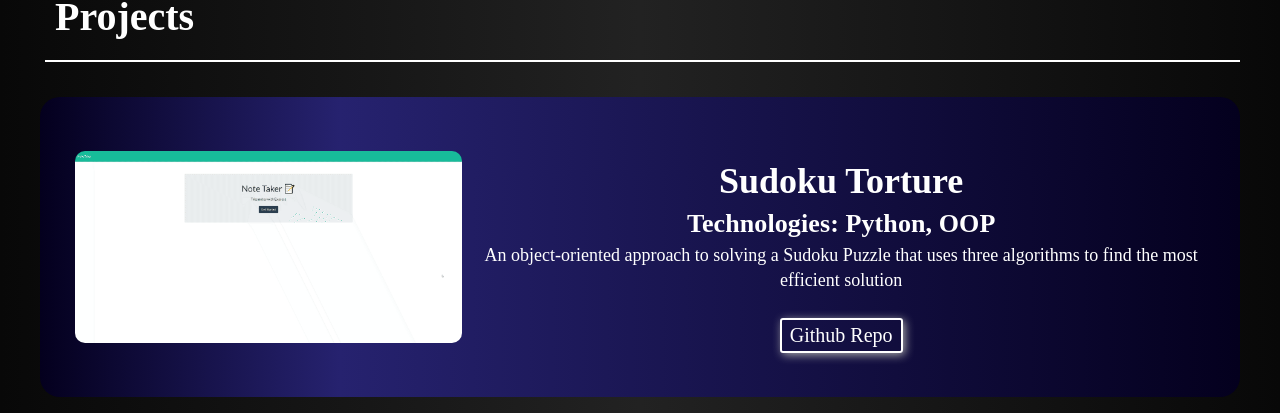
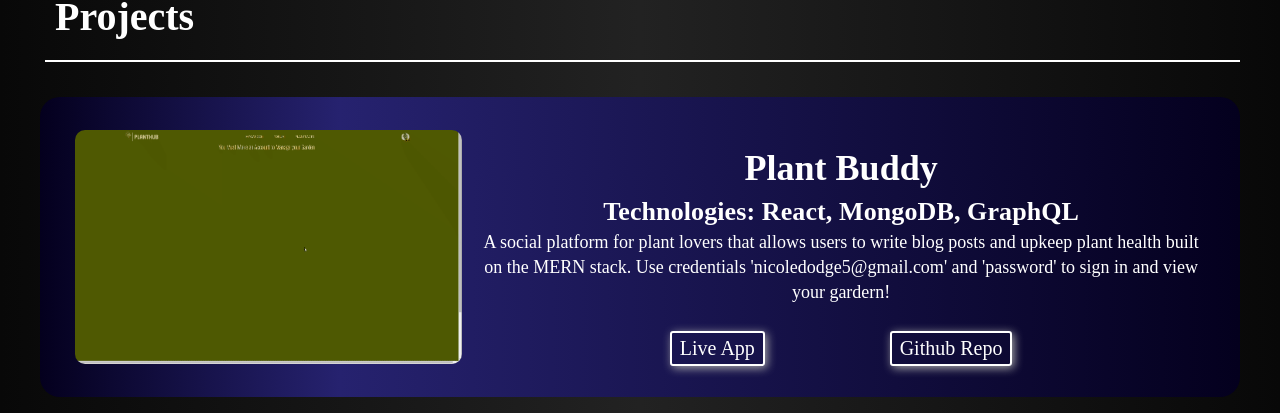
Before and after one commit to AlexisGonzalez07/alex-gonzalez-react-portfolio, a React (Create React App) app: page / in a window 1280 px wide. Shown: the part 2874-3287 px from the top of the page. Built offline with nearby package versions, Linux system fonts and the light colour scheme; the HTML template or start-up script is replaced by a standard one.

Commit message:
Temporarily removed Sudoku Torture from production site

```diff
--- a/src/Components/ProjectSection/index.js
+++ b/src/Components/ProjectSection/index.js
@@ -9,7 +9,7 @@ export const ProjectSection = () => {
       <SectionHeaderWrap>
         <SectionHeader>Projects</SectionHeader>
       </SectionHeaderWrap>
-      <ProjectCard {...cardOneInfo}/>
+      {/* <ProjectCard {...cardOneInfo}/> */}
       <ProjectCard {...cardTwoInfo}/>
       <ProjectCard {...cardThreeInfo}/>
       <ProjectCard {...cardFourInfo}/>
```
